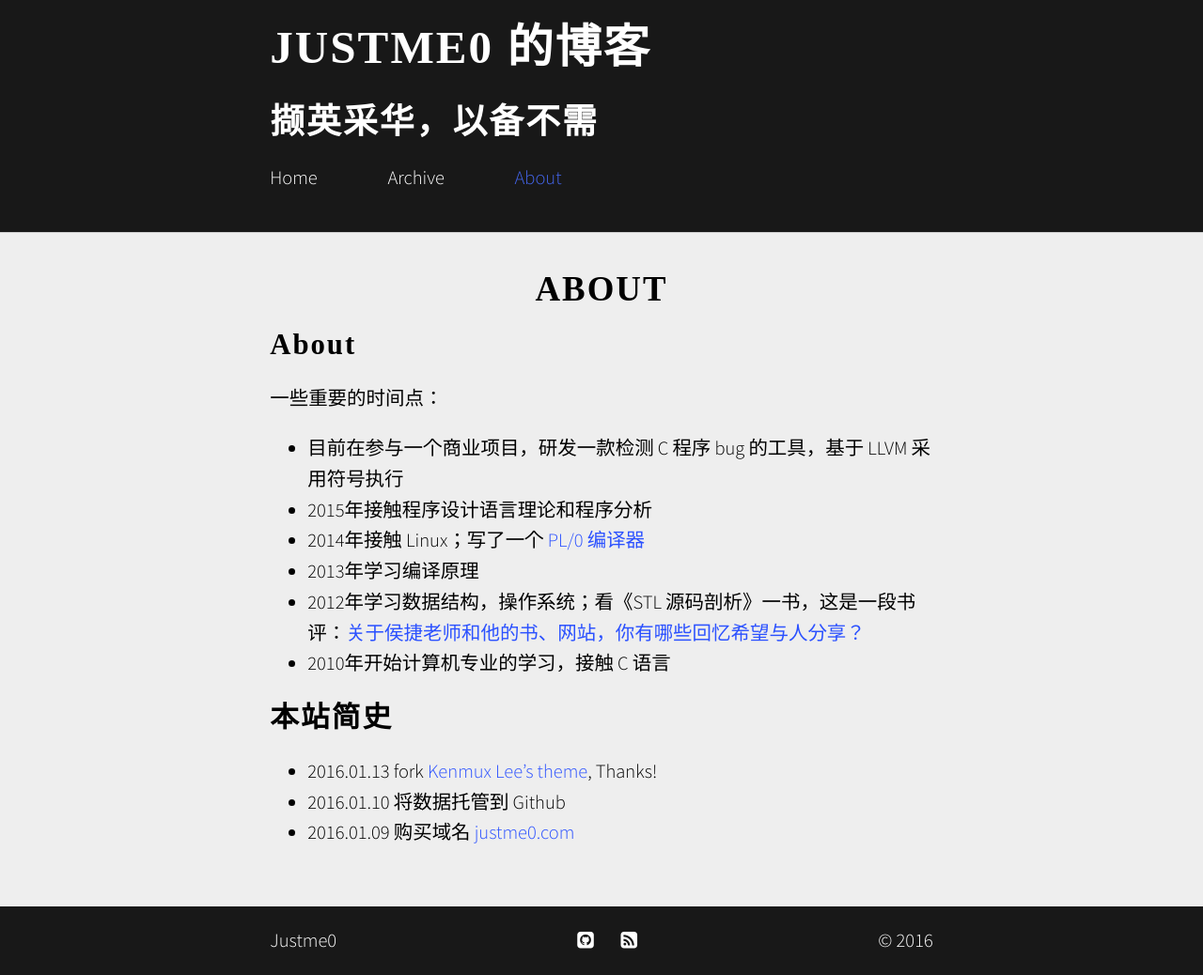
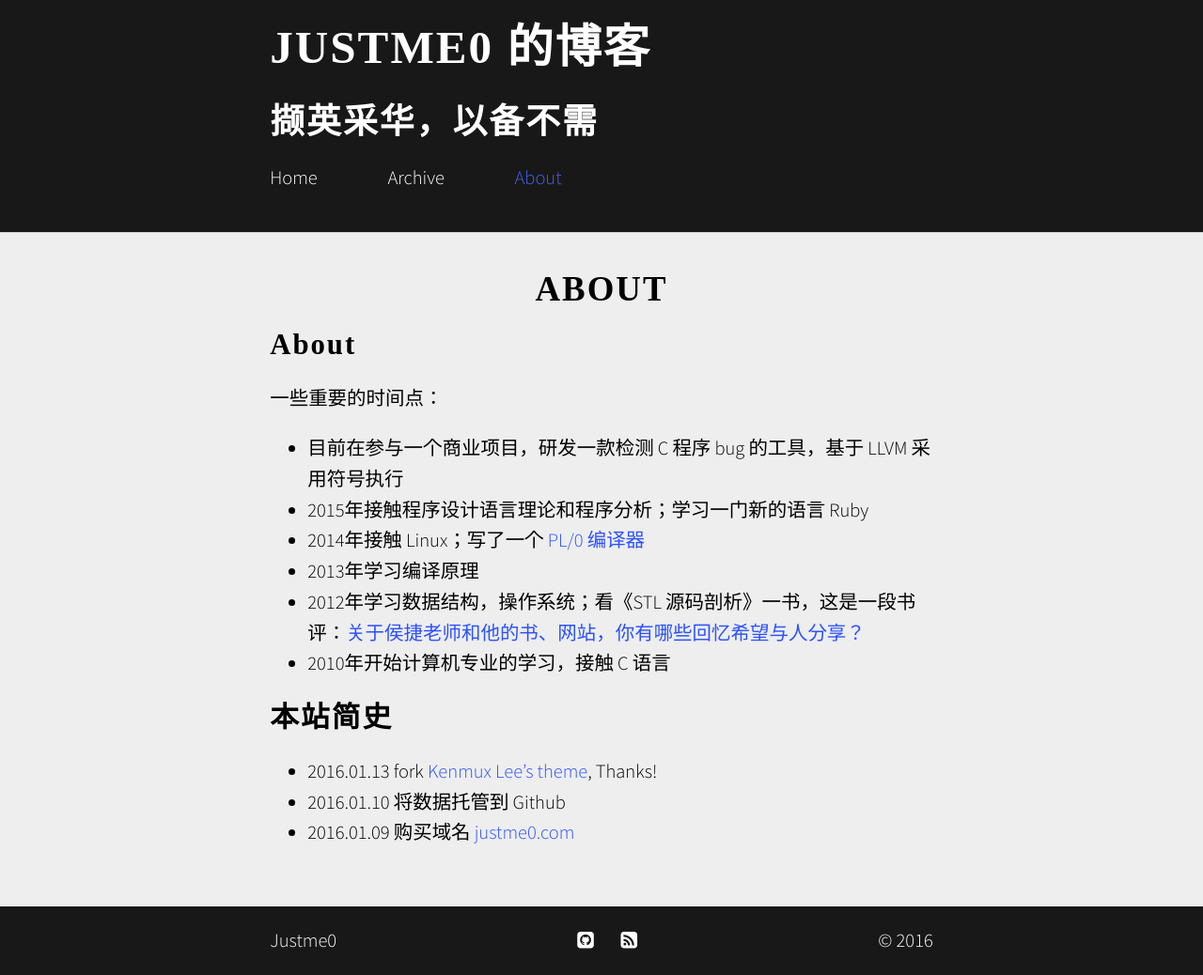
Before and after one commit to Justme0/justme0.github.io, a Jekyll site: the page built from about.md, in a window 1280 px wide. Shown: the whole page at 94% size. Built offline with Jekyll 4.4.1, drawn with Linux system fonts in a browser that asks for light colours; nearby versions of some CDN libraries; some web fonts are replaced.

Commit message:
change highlighter to rouge; add About: leaning Ruby

```diff
--- a/_config.yml
+++ b/_config.yml
@@ -23,7 +23,7 @@ enforce_ssl: xiwan.info
 #
 exclude: [".rvmrc", ".rbenv-version", "README.md", "Rakefile", "changelog.md"]
 defaults: [{scope: {path: ""}, values: {layout: "default"}}, {scope: {path: "", type: "posts"}, values: {comments: true}}]
-highlighter: pygments
+highlighter: rouge
 
 markdown: kramdown # [ maruku | rdiscount | kramdown | redcarpet ]
 #kramdown:
--- a/about.md
+++ b/about.md
@@ -7,7 +7,7 @@ permalink: /about/index.html
 一些重要的时间点：
 
 - 目前在参与一个商业项目，研发一款检测 C 程序 bug 的工具，基于 LLVM 采用符号执行
-- 2015年接触程序设计语言理论和程序分析
+- 2015年接触程序设计语言理论和程序分析；学习一门新的语言 Ruby
 - 2014年接触 Linux；写了一个 [PL/0 编译器](https://github.com/Justme0/pl0-compiler){:target="_blank"}
 - 2013年学习编译原理
 - 2012年学习数据结构，操作系统；看《STL 源码剖析》一书，这是一段书评：[关于侯捷老师和他的书、网站，你有哪些回忆希望与人分享？](https://www.zhihu.com/question/28400554/answer/41178306){:target=" _blank"}
```
Also changed, not shown: 2 other files.
